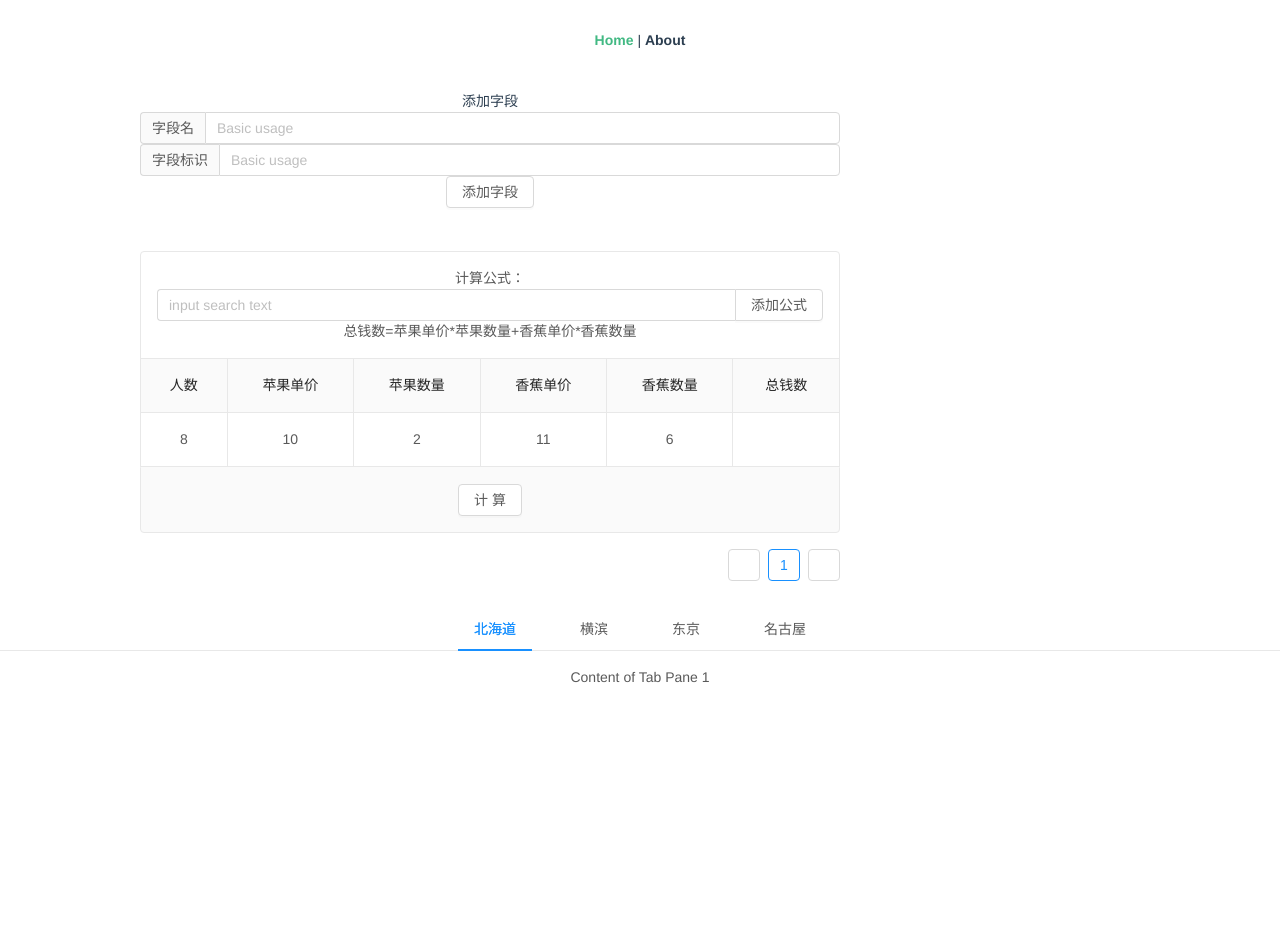
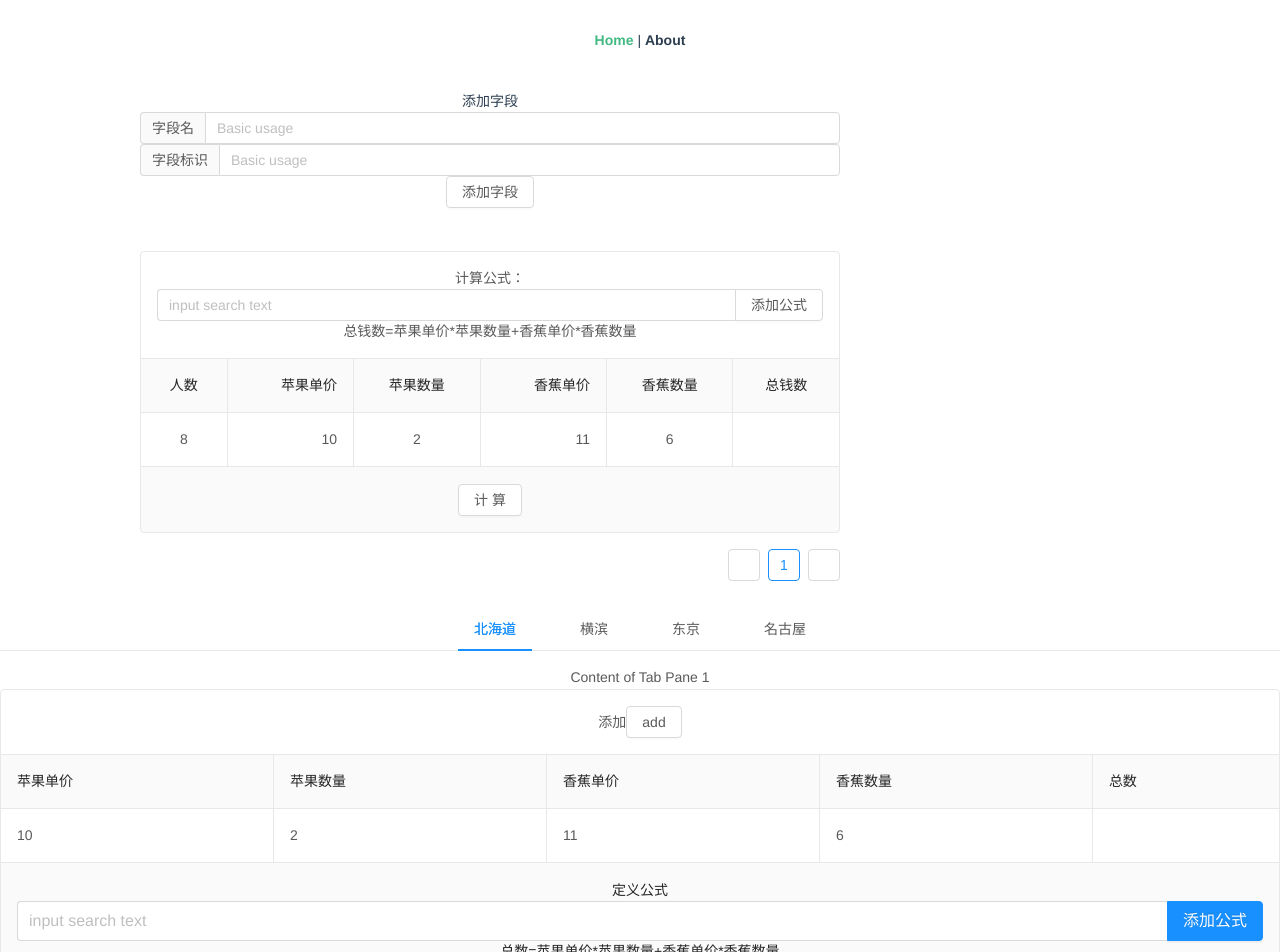
Before and after one commit to LuckRain7/growth-record, a Vue app in the folder Vue-Demo/vue-customizable-formula-tables/: page /#/ in a window 1280 px wide. Shown: the top 952 px of the page. Before the commit the page ends 800 px from the top, so only its background shows below. Built offline with nearby package versions, Linux system fonts and the light colour scheme.

Commit message:
vue-customizable-formula-tables:update

```diff
--- a/Vue-Demo/vue-customizable-formula-tables/src/views/Home.vue
+++ b/Vue-Demo/vue-customizable-formula-tables/src/views/Home.vue
@@ -2,6 +2,7 @@
   <div class="home">
     <my-table></my-table>
     <my-tabs></my-tabs>
+    <Basic></Basic>
   </div>
 </template>
 
@@ -11,11 +12,14 @@ import MyTable from './MyTable.vue'
 
 import MyTabs from './MyTabs.vue'
 
+import Basic from './basic.vue'
+
 export default {
   name: 'Home',
   components: {
     MyTable,
-    MyTabs
+    MyTabs,
+    Basic
   }
 }
 </script>
--- a/Vue-Demo/vue-customizable-formula-tables/src/views/MyTable.vue
+++ b/Vue-Demo/vue-customizable-formula-tables/src/views/MyTable.vue
@@ -192,12 +192,16 @@ export default {
         let re = null
         eval('re = /' + key + '/g')
 
+        // formula.replace('被替换值','替换值')
+        // /苹果数量/g//
+        // /苹果单价/g
+
         formula = formula.replace(re, 'item.' + columnsMap[key])
       }
 
       console.log(formula)
 
-      // 3、eval 执行
+      // 3、eval 执行拼接好的  item.money=item.appleMoney*item.appleNums+item.bananaMoney*item.bananaNums
 
       data.forEach(item => {
         eval(formula)
--- /dev/null
+++ b/Vue-Demo/vue-customizable-formula-tables/src/views/basic.vue
@@ -0,0 +1,98 @@
+<template>
+  <a-table :columns="columns" :data-source="data" bordered>
+    <template slot="title" slot-scope="currentPageData">
+      添加<a-button @click="add">add</a-button>
+    </template>
+
+    <template slot="footer" slot-scope="currentPageData">
+      定义公式
+      <a-input-search
+        placeholder="input search text"
+        enter-button="添加公式"
+        size="large"
+        @search="onSearch"
+      />
+
+      {{ gongShi }}
+    </template>
+  </a-table>
+</template>
+<script>
+// 定义表头数组
+const columns = [
+  {
+    title: '苹果单价', // 数据名
+    dataIndex: 'appleMoney', // 数据 变量名
+  },
+  {
+    title: '苹果数量',
+    dataIndex: 'appleNums',
+  },
+  {
+    title: '香蕉单价', // 数据名
+    dataIndex: 'bananaMoney', // 数据 变量名
+  },
+  {
+    title: '香蕉数量',
+    dataIndex: 'bananaNums',
+  },
+  {
+    title: '总数',
+    dataIndex: 'sum',
+  },
+]
+
+const data = [
+  {
+    key: '1',
+    appleMoney: 10,
+    appleNums: 2,
+    bananaMoney: 11,
+    bananaNums: 6,
+    sum: null,
+  },
+]
+
+export default {
+  data() {
+    return {
+      data,
+      columns,
+      gongShi: '总数=苹果单价*苹果数量+香蕉单价*香蕉数量',
+    }
+  },
+  methods: {
+    add() {
+      // TODO 涉及到一个 dataIndex 的唯一问题
+      this.columns.push({
+        title: 'new1',
+        dataIndex: 'new1',
+      })
+    },
+    onSearch(val) {
+      let gongshi = val
+      this.gongShi = gongshi
+
+      // 公式替换  中文 => 英文
+      // []=>  键值对
+      //   const a = {
+      //     总数: 'sum',
+      //   }
+      const columns = this.columns
+      let columnsMap = {}
+
+      columns.forEach(item => {
+        columnsMap[item.title] = item.dataIndex
+      })
+
+      eval('consol.log(1)')
+    },
+  },
+}
+</script>
+<style>
+th.column-money,
+td.column-money {
+  text-align: right !important;
+}
+</style>
```
